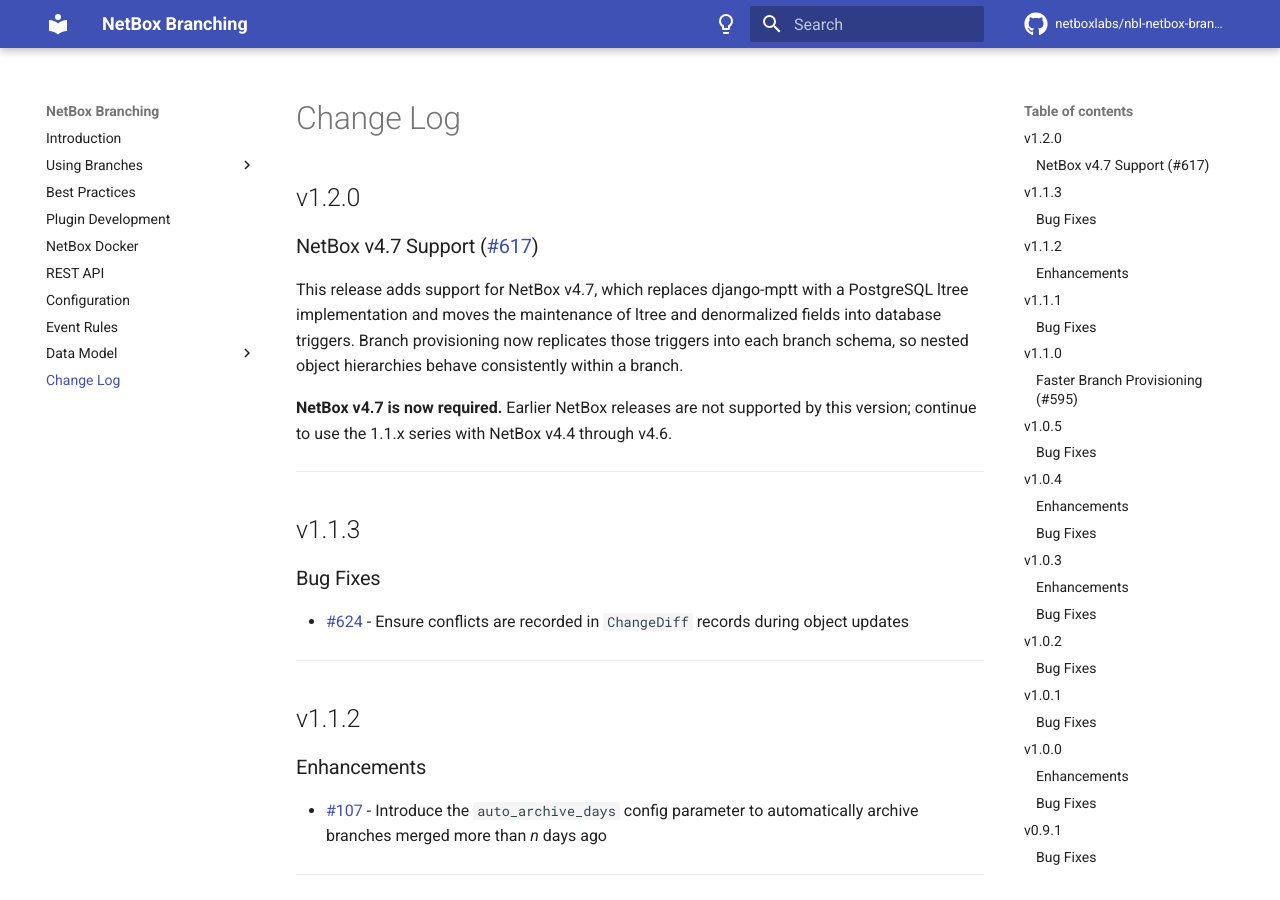
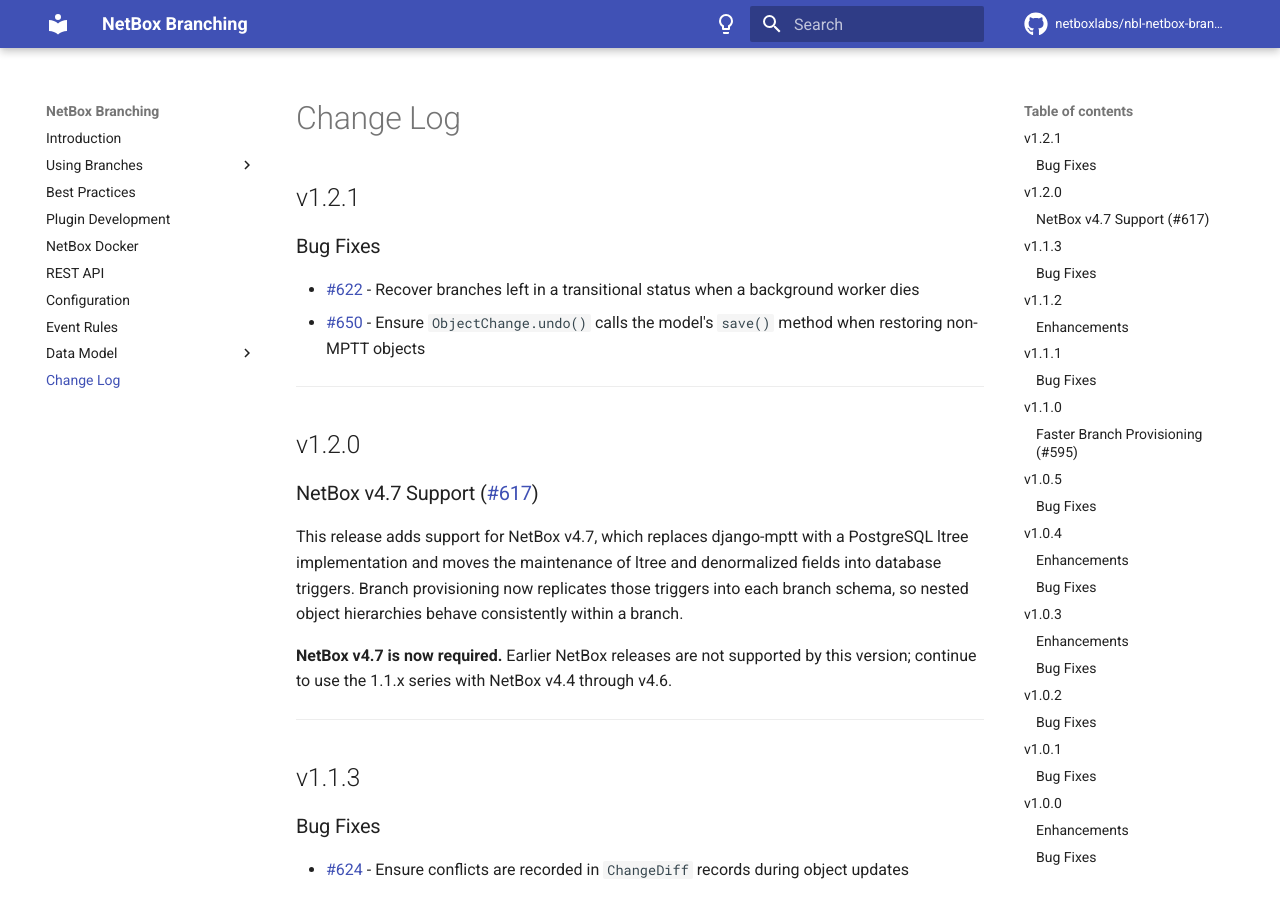
Before and after one commit to netboxlabs/netbox-branching, an MkDocs documentation site: the page built from docs/changelog.md, in a window 1280 px wide and 900 px high. Built offline with MkDocs 1.6.1 and Material for MkDocs 9.7.7, drawn with Linux system fonts in a browser that asks for light colours; comment, search, counter and statistics services are not loaded.

Commit message:
release v1.2.1 (#655)

```diff
--- a/docs/changelog.md
+++ b/docs/changelog.md
@@ -1,4 +1,13 @@
 # Change Log
+
+## v1.2.1
+
+### Bug Fixes
+
+* [#622](https://github.com/netboxlabs/netbox-branching/issues/622) - Recover branches left in a transitional status when a background worker dies
+* [#650](https://github.com/netboxlabs/netbox-branching/issues/650) - Ensure `ObjectChange.undo()` calls the model's `save()` method when restoring non-MPTT objects
+
+---
 
 ## v1.2.0
 
--- a/netbox_branching/__init__.py
+++ b/netbox_branching/__init__.py
@@ -12,7 +12,7 @@
     name = 'netbox_branching'
     verbose_name = 'NetBox Branching'
     description = 'A git-like branching implementation for NetBox'
-    version = '1.2.0'
+    version = '1.2.1'
     base_url = 'branching'
     # Remember to update COMPATIBILITY.md when modifying the minimum/maximum supported NetBox versions.
     # NetBox 4.7 replaced django-mptt with a PostgreSQL ltree implementation and moved ltree/denorm
--- a/pyproject.toml
+++ b/pyproject.toml
@@ -1,6 +1,6 @@
 [project]
 name = "netboxlabs-netbox-branching"
-version = "1.2.0"
+version = "1.2.1"
 description = "A git-like branching implementation for NetBox"
 readme = "README.md"
 requires-python = ">=3.12"
```
Also changed, not shown: COMPATIBILITY.md (+1 -0 lines).
